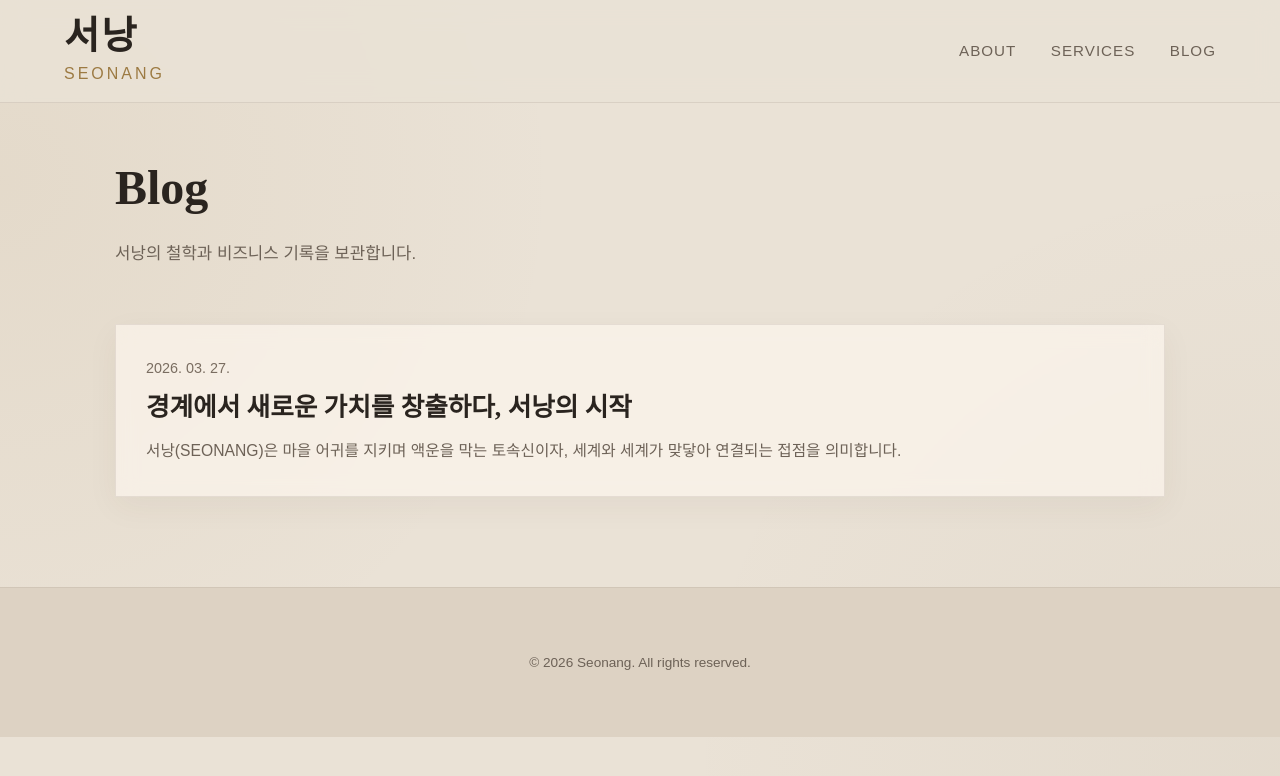
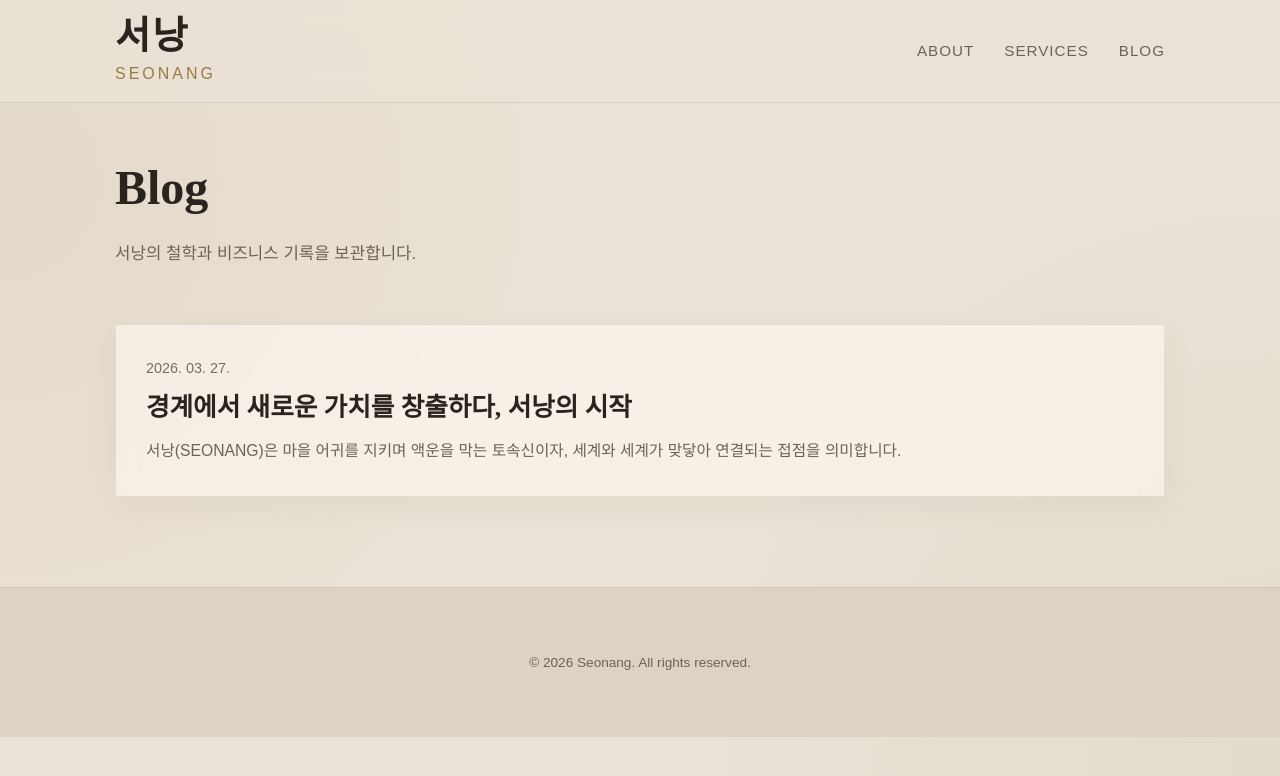
Before and after one commit to seonang/seonang.github.io, a Jekyll site: the page built from blog.html, in a window 1280 px wide. Shown: the top 776 px of the page. Built offline with Jekyll 4.4.1, drawn with Linux system fonts in a browser that asks for light colours; some web fonts are replaced.

Commit message:
Update blog.html

```diff
--- a/blog.html
+++ b/blog.html
@@ -42,17 +42,22 @@ permalink: /blog/
             background: rgba(234, 226, 214, 0.82);
             backdrop-filter: blur(14px);
             z-index: 1000;
+            border-bottom: 1px solid rgba(70, 55, 38, 0.10);
+        }
+
+        .nav-inner {
+            max-width: 1050px;
+            margin: 0 auto;
+            padding: 0 5%;
             display: flex;
             justify-content: space-between;
             align-items: center;
-            border-bottom: 1px solid rgba(70, 55, 38, 0.10);
         }
 
         .nav-logo {
             display: flex;
             flex-direction: column;
             text-decoration: none;
-            margin-left: 5%;
         }
 
         .nav-logo .serif {
@@ -72,7 +77,8 @@ permalink: /blog/
         }
 
         .nav-links {
-            margin-right: 5%;
+            display: flex;
+            align-items: center;
         }
 
         .nav-links a {
@@ -196,6 +202,7 @@ permalink: /blog/
 <body>
 
     <nav>
+        <div class="nav-inner">
             <a href="{{ '/' | relative_url }}" class="nav-logo">
                 <span class="serif">서낭</span>
                 <span class="logo-eng">SEONANG</span>
@@ -204,6 +211,7 @@ permalink: /blog/
                 <a href="{{ '/#about' | relative_url }}">About</a>
                 <a href="{{ '/#services' | relative_url }}">Services</a>
                 <a href="{{ '/blog' | relative_url }}">Blog</a>
+            </div>
         </div>
     </nav>
 
```
Lines whose indentation alone changed are shown as unchanged.
